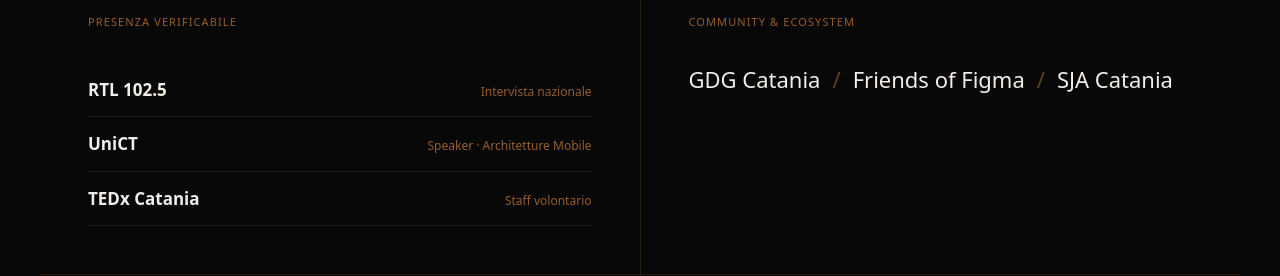
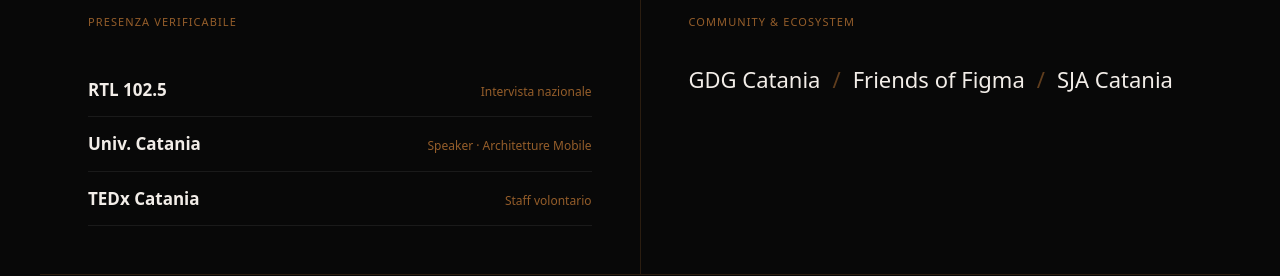
Before and after one commit to Flame0510/micheletornello.com, a Next.js app: page / in a window 1280 px wide. Shown: the part 3440-3716 px from the top of the page. Built offline with nearby package versions, Linux system fonts and the light colour scheme.

Commit message:
fix: remove UniCT references — university name not public

```diff
--- a/src/app/page.tsx
+++ b/src/app/page.tsx
@@ -113,7 +113,7 @@ export default function HomePage() {
                 <div className="pv3G_meta">PRESENZA VERIFICABILE</div>
                 <ul className="pv3G_list">
                   <li><strong>RTL 102.5</strong><span>Intervista nazionale</span></li>
-                  <li><strong>UniCT</strong><span>Speaker · Architetture Mobile</span></li>
+                  <li><strong>Univ. Catania</strong><span>Speaker · Architetture Mobile</span></li>
                   <li><strong>TEDx Catania</strong><span>Staff volontario</span></li>
                 </ul>
               </div>
--- a/src/app/speaker/page.tsx
+++ b/src/app/speaker/page.tsx
@@ -52,7 +52,7 @@ const credentials = [
   { label: "System Architect", detail: "Software Design", icon: <Terminal className="w-4 h-4" /> },
   { label: "Docente SJA", detail: "Steve Jobs Academy", icon: <Users className="w-4 h-4" /> },
   { label: "RTL 102.5", detail: "Intervista Nazionale", icon: <Radio className="w-4 h-4" /> },
-  { label: "Ing. Informatica", detail: "UniCT · 2024", icon: <Cpu className="w-4 h-4" /> }
+  { label: "Ing. Informatica", detail: "Laurea · 2024", icon: <Cpu className="w-4 h-4" /> }
 ];
 
 type FormData = {
```
